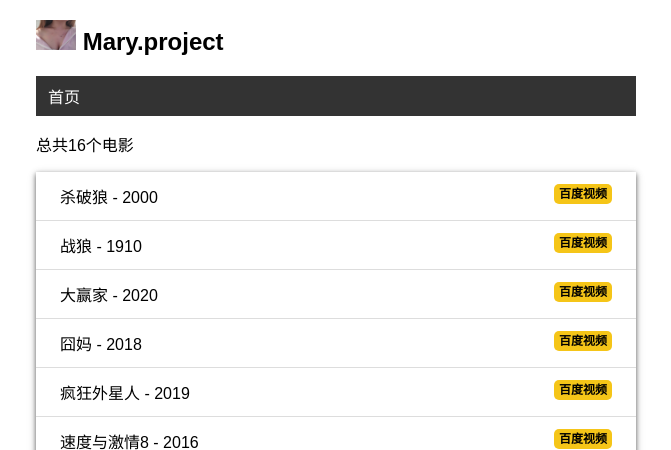
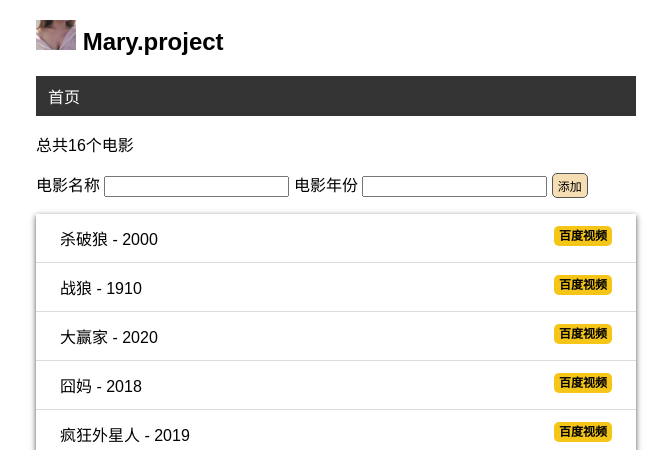
Before and after one commit to marui0608/flaskweb, a Flask app: page / in a window 1280 px wide. Shown: the top 450 px of the page, without its empty margins (304-975 px from the left). Run offline with Flask 2, Linux system fonts and the light colour scheme; data comes from the database, SQL or seed files in the repository; both versions use the stored data as it was after the commit.

Commit message:
添加电影

```diff
--- a/day1/project/app.py
+++ b/day1/project/app.py
@@ -1,6 +1,6 @@
 import os,sys
 
-from flask import Flask,url_for,render_template
+from flask import Flask,url_for,render_template,request,redirect,flash
 from flask_sqlalchemy import SQLAlchemy
 import click
 
@@ -13,6 +13,7 @@ app = Flask(__name__)
 
 app.config['SQLALCHEMY_DATABASE_URI'] = prefix + os.path.join(app.root_path,'data.db')
 app.config['SQLALCHEMY_TRACK_MODIFICATIONS'] = False
+app.config['SECRET_KEY'] = 'Mary'
 db = SQLAlchemy(app)
 
 #models 数据层
@@ -30,8 +31,23 @@ class Movie(db.Model):
 
 # @app.route('/')
 # @app.route('/home/')
-@app.route('/')
+@app.route('/',methods=['POST','GET'])
 def index():
+    if request.method == "POST":
+        #获取表单的数据
+        title = request.form.get("title")
+        year = request.form.get("year")
+        #验证数据
+        if not title or not year or len(year)>4 or len(title)>60:
+            flash("输入错误")
+            return redirect(url_for('index'))
+        # 将数据保存的数据库
+        movie = Movie(title=title,year=year)    # 创建记录
+        db.session.add(movie)
+        db.session.commit()
+        flash("创建成功")
+        return redirect(url_for('index'))
+
     # print(url_for('index',name="hahah"))
     # user = User.query.first()
     movies = Movie.query.all()
--- a/day1/project/static/css/style.css
+++ b/day1/project/static/css/style.css
@@ -72,3 +72,29 @@ nav li a:hover{
     border-radius: 5px;
     padding: 3px 5px;
 }
+.btn{
+    font-size: 12px;
+    padding: 3px 5px;
+    text-decoration: none;
+    cursor: pointer;
+    background-color: wheat;
+    color: black;
+    border: 1px solid #555555;
+    border-radius: 5px;
+}
+.btn:hover{
+    text-decoration: none;
+    background-color: black;
+    color: wheat;
+    border: 1px solid #555555;
+}
+.alert{
+    position: relative;
+    padding: 10px;
+    margin: 10px 0;
+    border: 1px solid transparent;
+    color: #004085;
+    background-color: #cce5ff;
+    border-color: #b8daff;
+    border: 5px;
+}
--- a/day1/project/templates/base.html
+++ b/day1/project/templates/base.html
@@ -13,6 +13,10 @@
         <img src="{{ url_for('static',filename='images/lp.jpg') }}" alt="头像" class="lp">
         {{ user.name }}.project
     </h2>
+    <!-- 提醒flash -->
+    {% for message in get_flashed_messages() %}
+        <div class="alert">{{ message }}</div>
+    {% endfor %}
     <nav>
         <ul>
             <li>
--- a/day1/project/templates/index.html
+++ b/day1/project/templates/index.html
@@ -3,6 +3,12 @@
 {% block content%}
 {# 过滤器 #}
 <p>总共{{ movies|length }}个电影</p>
+<!-- 添加电影的表单 -->
+<form action="" method="POST">
+    电影名称 <input type="text" name="title" required autocomplete="off">
+    电影年份 <input type="text" name="year" required autocomplete="off">
+    <input class="btn" type="submit" value="添加">
+</form>
 <ul class="movie-list">
     {% for movie in movies %}
         <li>
```
Also changed, not shown: day1/project/data.db.
